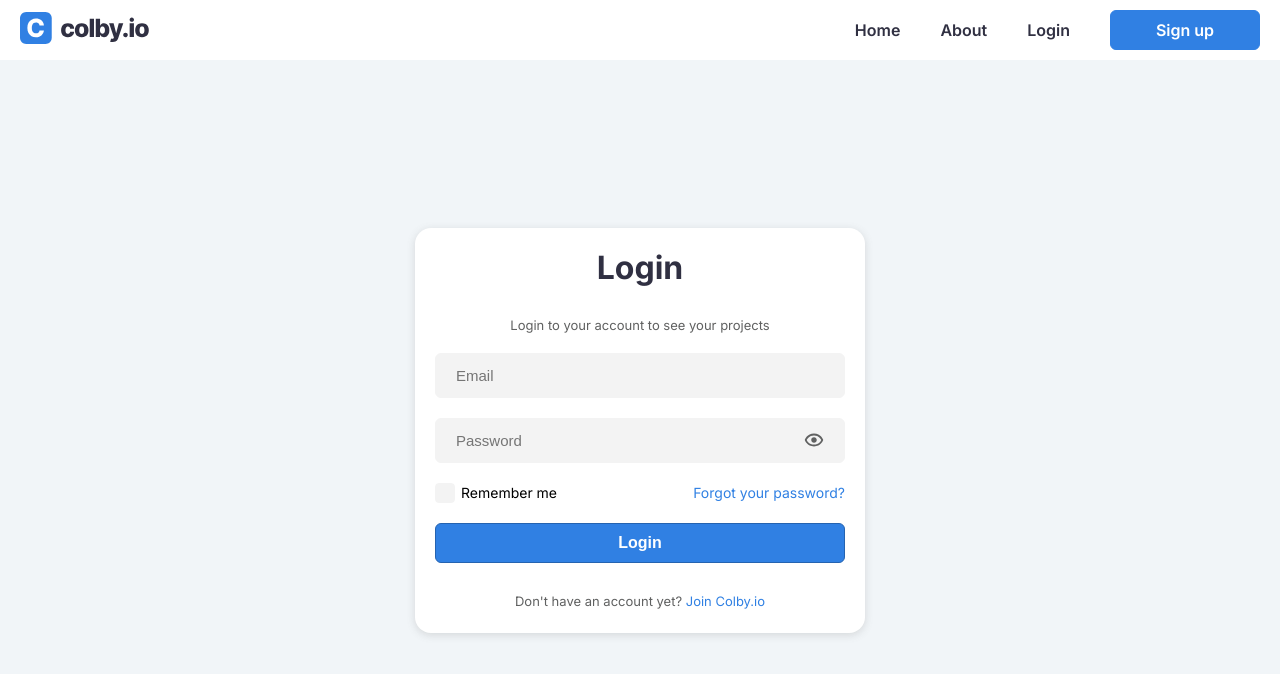
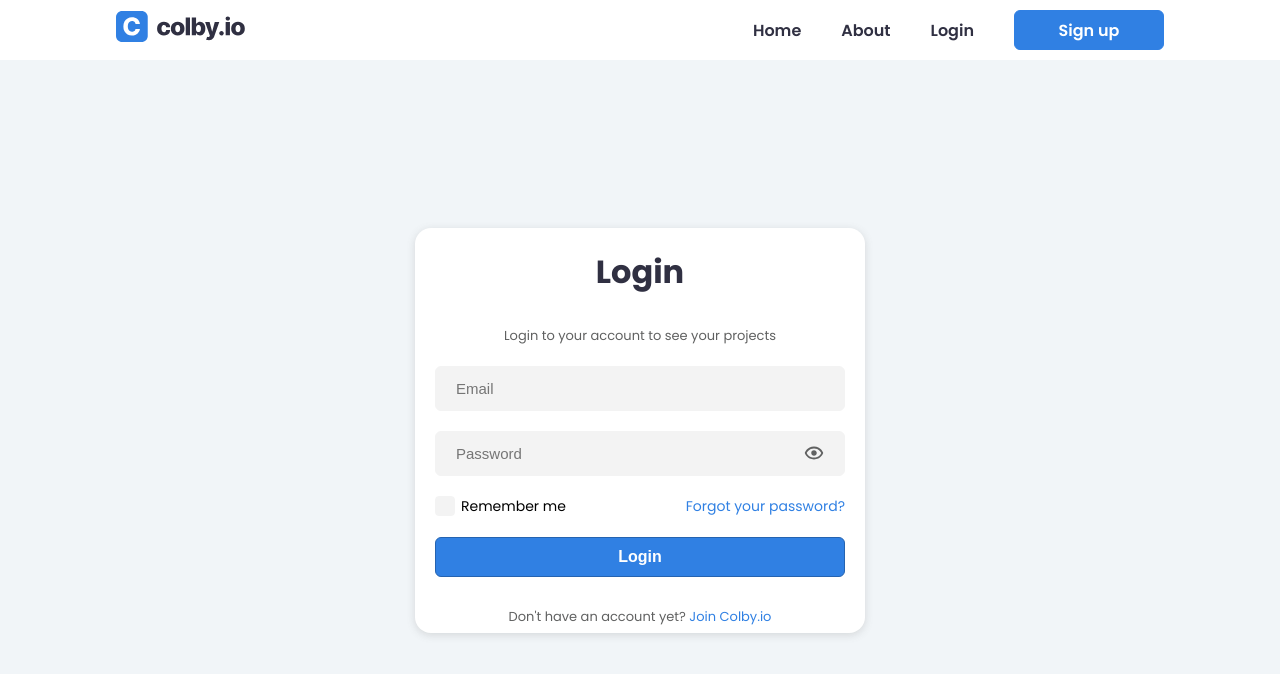
Before and after one commit to CihanErenler/task-manager-frontend, a React (Create React App) app: page /login in a window 1280 px wide. Shown: the top 674 px of the page. Built offline with nearby package versions, Linux system fonts and the light colour scheme.

Commit message:
Sidebar added

```diff
--- a/public/index.html
+++ b/public/index.html
@@ -27,7 +27,7 @@
 		<link rel="preconnect" href="https://fonts.googleapis.com" />
 		<link rel="preconnect" href="https://fonts.gstatic.com" crossorigin />
 		<link
-			href="https://fonts.googleapis.com/css2?family=Fira+Code:wght@300;400;500;600;700&family=Inter:wght@100;200;300;400;500;600;700;800;900&display=swap"
+			href="https://fonts.googleapis.com/css2?family=Poppins:wght@100;200;300;400;500;600;700;800;900&display=swap"
 			rel="stylesheet"
 		/>
 		<title>React App</title>
--- a/src/App.js
+++ b/src/App.js
@@ -64,8 +64,7 @@ const GlobalStyle = createGlobalStyle`
   }
 
   html, body {
-    font-family: 'Fira Code', monospace;
-    font-family: 'Inter', sans-serif;
+    font-family: 'Poppins', sans-serif;
   }
 
   a {
--- a/src/components/Container.js
+++ b/src/components/Container.js
@@ -6,7 +6,7 @@ const Container = ({ children }) => {
 };
 
 const StyledContainer = styled.div`
-	max-width: 85rem;
+	max-width: 85vw;
 	margin: auto;
 	height: 100%;
 	padding: 0 20px;
--- a/src/components/DropdownItem.js
+++ b/src/components/DropdownItem.js
@@ -17,6 +17,10 @@ const Section = styled.section`
 	display: flex;
 	align-items: center;
 	justify-content: space-between;
+
+	span {
+		color: ${(props) => props.theme.textColor};
+	}
 `;
 
 export default DropdownItem;
--- a/src/components/ProfileDropdown.js
+++ b/src/components/ProfileDropdown.js
@@ -50,7 +50,7 @@ const ProfileDropdown = ({ fullName, handleProfile, buttonRef }) => {
 					</CustomLink>
 				</div>
 				<div className="logout-btn" onClick={logoutUser}>
-					Log uot
+					Log out
 				</div>
 			</Div>
 		</motion.div>
@@ -65,15 +65,17 @@ const Div = styled.div`
 	right: 10px;
 	box-shadow: rgba(50, 50, 93, 0.25) 0px 6px 12px -2px,
 		rgba(0, 0, 0, 0.3) 0px 3px 7px -3px;
-	padding-top: 20px;
+	padding: 20px 0;
 	font-size: 14px;
+	display: flex;
+	flex-direction: column;
+	gap: 8px;
 
 	.link {
 		padding: 0 20px;
 	}
 
 	> div {
-		margin-bottom: 20px;
 		padding: 0 20px;
 		transition: all 0.3s ease;
 		color: ${(props) => props.theme.textColor};
@@ -103,10 +105,6 @@ const Div = styled.div`
 			}
 		}
 	}
-
-	.dropdown-item {
-		margin-bottom: 8px;
-	}
 `;
 
 export default ProfileDropdown;
--- a/src/components/Seperator.js
+++ b/src/components/Seperator.js
@@ -9,7 +9,7 @@ const Div = styled.div`
 	height: 1px;
 	background-color: ${(props) => props.theme.inputBorder};
 	width: 100%;
-	margin: 20px 0;
+	margin: 10px 0;
 	cursor: none;
 `;
 
```
Also changed, not shown: src/components/Sidebar/SideBarItem.js (added, +7 -0 lines), src/components/Sidebar/Sidebar.js (added, +16 -0 lines).
